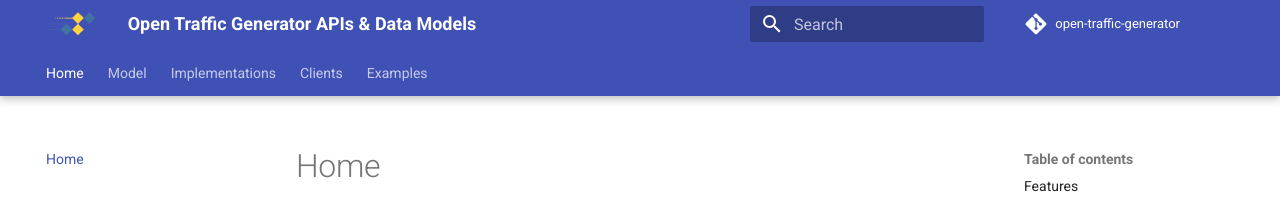
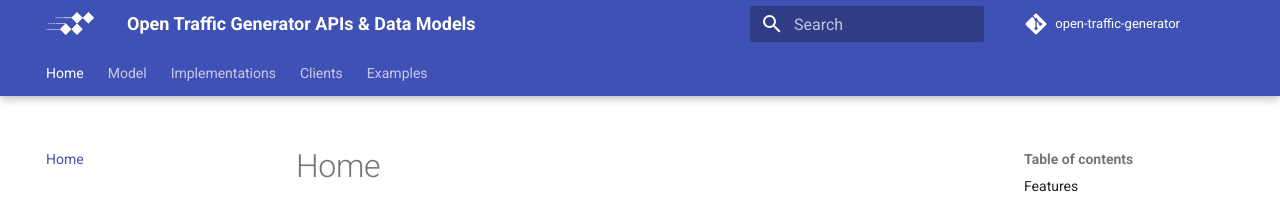
Before and after one commit to open-traffic-generator/open-traffic-generator.github.io, an MkDocs documentation site: the page built from docs/index.md, in a window 1280 px wide. Shown: the top 202 px of the page. Built offline with MkDocs 1.6.1 and Material for MkDocs 9.7.7, drawn with Linux system fonts in a browser that asks for light colours; comment, search, counter and statistics services are not loaded.

Commit message:
top menu logo changed to white

```diff
--- a/mkdocs.yml
+++ b/mkdocs.yml
@@ -4,7 +4,7 @@ repo_name: open-traffic-generator
 edit_uri: ""
 theme:
   name: material
-  logo: images/otg_icon_color_noborder.svg
+  logo: images/otg_icon_white.svg
   favicon: images/favicon.ico
   palette:
     primary: indigo
```
Also changed, not shown: docs/images/otg_icon_white.svg (added).
